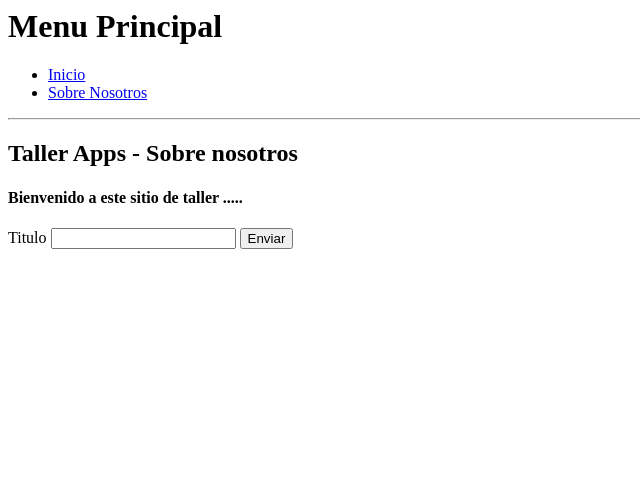
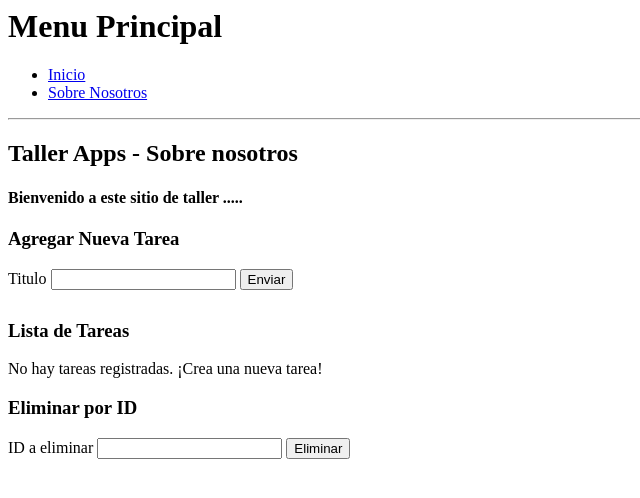
Before and after one commit to kevintm94/practica4, a Flask app: page /sobrenosotros in a window 1280 px wide. Shown: the top 498 px of the page, without its empty margins (0-640 px from the left). Run offline with Flask 3, Linux system fonts and the light colour scheme.

Commit message:
Funcionalidad mostrar

```diff
--- a/formularios.py
+++ b/formularios.py
@@ -1,7 +1,16 @@
 from flask_wtf import FlaskForm
-from wtforms import StringField, SubmitField
-from wtforms.validators import DataRequired
+from wtforms import StringField, SubmitField, IntegerField
+from wtforms.validators import DataRequired, Optional
 
-class FormAgregarTareas (FlaskForm):
+
+class FormAgregarTareas(FlaskForm):
     titulo = StringField('Titulo', validators=[DataRequired()])
     enviar = SubmitField('Enviar')
+
+class FormEditarTareas (FlaskForm):
+    titulo = StringField('Titulo', validators=[DataRequired()])
+    actualizar = SubmitField('Actualizar')
+# Eliminar por ID
+class FormEliminarTarea(FlaskForm):
+    id_tarea = IntegerField('ID a eliminar', validators=[Optional()])
+    eliminar = SubmitField('Eliminar')
--- a/routes.py
+++ b/routes.py
@@ -1,29 +1,70 @@
 from app import app, db
-from flask import render_template
+from flask import render_template, redirect, url_for, request
+from flask import render_template, redirect
 import formularios
 from models import Tarea
-
 
 @app.route('/')
 @app.route('/index')
 def index():
-    return render_template('index.html', subtitulo = "Actidad en grupo TAI")
+    return render_template('index.html', subtitulo="Actividad en grupo TAI")
 
-@app.route('/sobrenosotros', methods = ['GET', 'POST'])
+@app.route('/sobrenosotros', methods=['GET', 'POST'])
 def sobrenosotros():
-    formulario = formularios.FormAgregarTareas()
-    if formulario.validate_on_submit() :
-        nueva_tarea = Tarea(titulo = formulario.titulo.data)
+    form_agregar = formularios.FormAgregarTareas()
+    form_eliminar = formularios.FormEliminarTarea()
+    tareas = Tarea.query.all()
+
+    # agregar nueva tarea
+    if form_agregar.validate_on_submit() and form_agregar.enviar.data:
+        nueva_tarea = Tarea(titulo=form_agregar.titulo.data)
         db.session.add(nueva_tarea)
         db.session.commit()
-        print('Se envio correctamente', formulario.titulo.data)
-        return render_template('sobrenosotros.html', form = formulario, titulo = formulario.titulo.data)
-    return render_template('sobrenosotros.html', form = formulario)
+        print('Se envio correctamente', form_agregar.titulo.data)
+        return redirect(url_for('sobrenosotros'))
+
+    # eliminar por id
+    if form_eliminar.validate_on_submit() and form_eliminar.eliminar.data:
+        tarea = Tarea.query.get(form_eliminar.id_tarea.data)
+        if tarea:
+            db.session.delete(tarea)
+            db.session.commit()
+            print('Tarea eliminada correctamente (desde formulario)')
+        return redirect(url_for('sobrenosotros'))
+
+    return render_template(
+        'sobrenosotros.html',
+        form_agregar=form_agregar,
+        form_eliminar=form_eliminar,
+        tareas=tareas,
+    )
+@app.route('/editar_tarea/<int:id>', methods=['GET', 'POST'])
+def editar_tarea(id):
+    tarea = Tarea.query.get_or_404(id)
+    formulario = formularios.FormEditarTareas()
+
+    if formulario.validate_on_submit():
+        tarea.titulo = formulario.titulo.data
+        db.session.commit()
+        print('Tarea actualizada correctamente')
+        return redirect(url_for('sobrenosotros'))
+    elif request.method == 'GET':
+        formulario.titulo.data = tarea.titulo
+
+    return render_template('editar_tarea.html', form = formulario, tarea = tarea)
+
+@app.route('/eliminar_tarea/<int:id>')
+def eliminar_tarea(id):
+    tarea = Tarea.query.get_or_404(id)
+    db.session.delete(tarea)
+    db.session.commit()
+    print('Tarea eliminada correctamente')
+    return redirect(url_for('sobrenosotros'))
 
 @app.route('/saludo')
 def saludo():
-    return 'Hola bienvenido a Taller Apps '
+    return 'Hola bienvenido a Taller Apps'
 
 @app.route('/usuario/<nombre>')
 def usuario(nombre):
-    return f'Hola{nombre} bienvenido a Taller Apps '
+    return f'Hola {nombre} bienvenido a Taller Apps'
--- a/templates/sobrenosotros.html
+++ b/templates/sobrenosotros.html
@@ -1,17 +1,55 @@
-{% extends  "base.html" %}
+{% extends "base.html" %}
 
 {% block contenido %}
-
 <h2>Taller Apps - Sobre nosotros</h2>
 <h4>Bienvenido a este sitio de taller .....</h4>
-<form action="/sobrenosotros" method="post">
-    {{ form.csrf_token() }}
-    {{ form.titulo.label }}
-    {{ form.titulo }}
-    {{ form.enviar }}
+
+<div style="margin-bottom: 30px;">
+    <h3>Agregar Nueva Tarea</h3>
+    <form action="{{ url_for('sobrenosotros') }}" method="post">
+        {{ form_agregar.csrf_token() }}
+        {{ form_agregar.titulo.label }} {{ form_agregar.titulo }}
+        {{ form_agregar.enviar }}
+    </form>
+</div>
+
+<div>
+    <h3>Lista de Tareas</h3>
+    {% if tareas %}
+        <table border="1" cellpadding="10" cellspacing="0" style="width: 100%; border-collapse: collapse;">
+            <thead>
+                <tr style="background-color: #f2f2f2;">
+                    <th>ID</th>
+                    <th>Tarea</th>
+                    <th>Acciones</th>
+                </tr>
+            </thead>
+            <tbody>
+                {% for tarea in tareas %}
+                    <tr>
+                        <td>{{ tarea.id }}</td>
+                        <td>{{ tarea.titulo }}</td>
+                        <td>
+                            <a href="{{ url_for('editar_tarea', id=tarea.id) }}" style="margin-right: 10px; padding: 5px 10px; background-color: #007bff; color: white; text-decoration: none; border-radius: 4px;">
+                                Editar
+                            </a>
+
+                        </td>
+                    </tr>
+                {% endfor %}
+            </tbody>
+        </table>
+    {% else %}
+        <p>No hay tareas registradas. ¡Crea una nueva tarea!</p>
+    {% endif %}
+</div>
+
+<!-- Formulario para eliminar tarea por ID -->
+<h3>Eliminar por ID</h3>
+<form action="{{ url_for('sobrenosotros') }}" method="post">
+    {{ form_eliminar.csrf_token() }}
+    {{ form_eliminar.id_tarea.label }} {{ form_eliminar.id_tarea }}
+    {{ form_eliminar.eliminar }}
 </form>
-{% if titulo %}
-    <h2>{{ titulo }}</h2>
-{% endif %}
 
 {% endblock %}
```
Also changed, not shown: templates/editar_tarea.html (added, +32 -0 lines).
